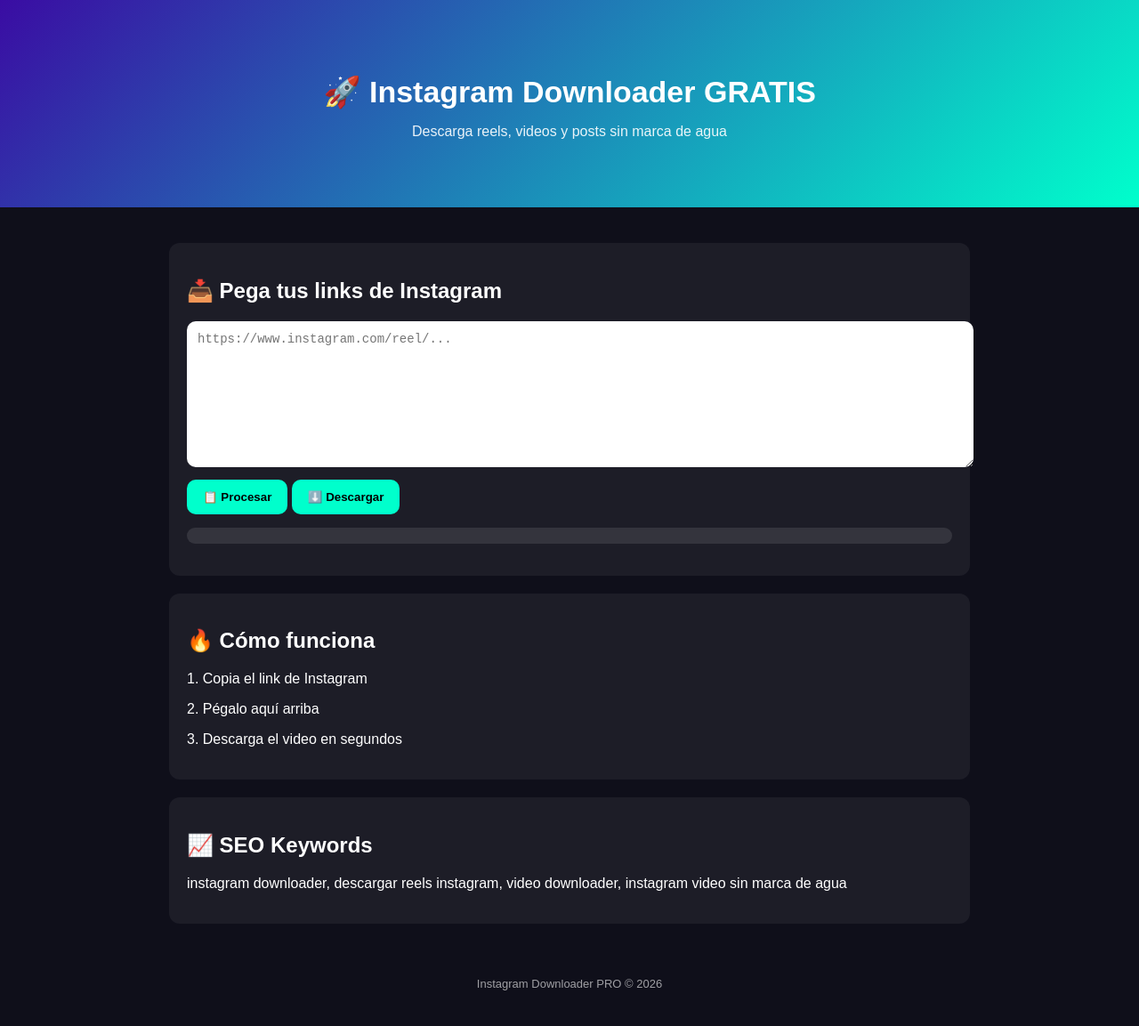
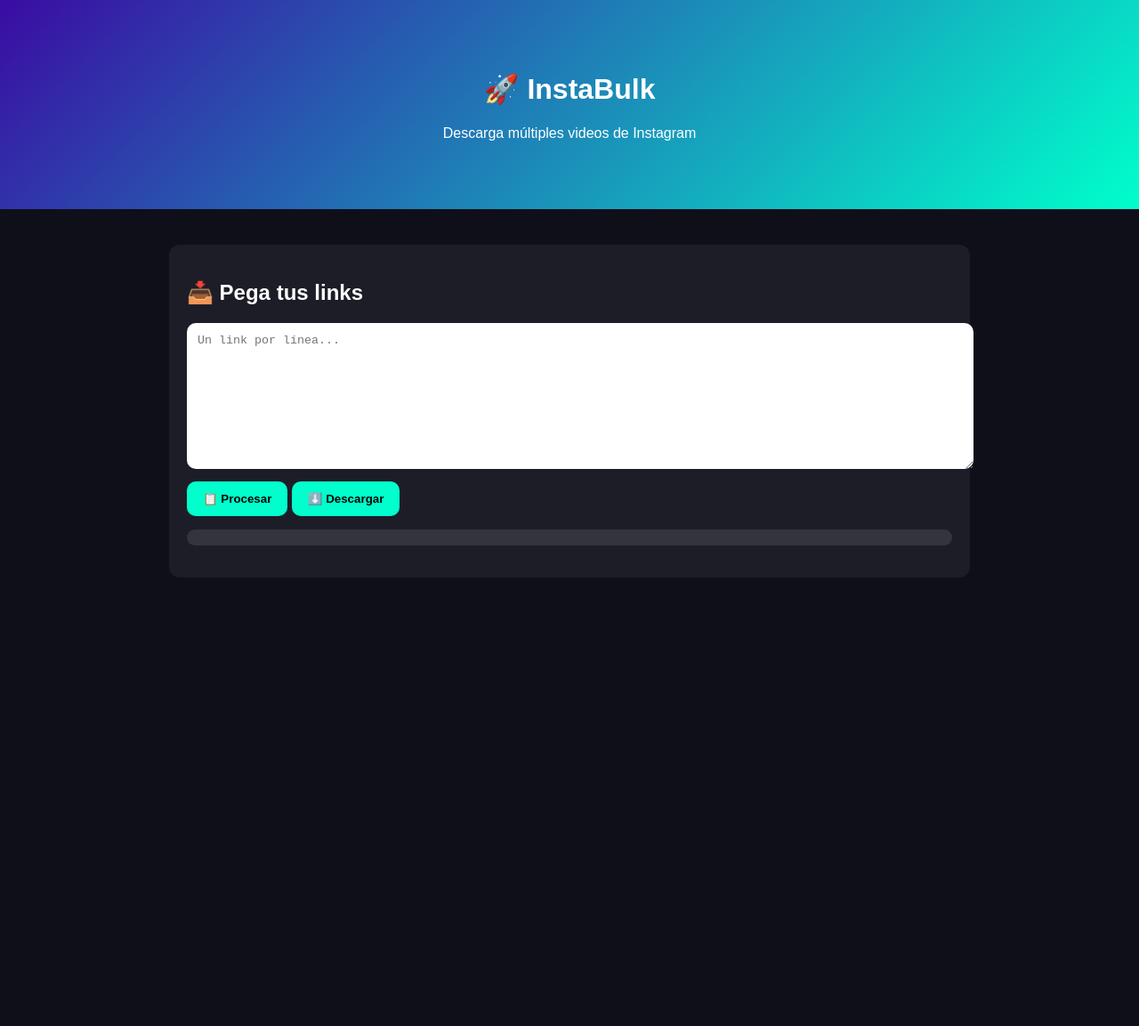
Before and after one commit to wkivan/InstaBulk, a website: page public/index.html in a window 1280 px wide. Shown: the whole page at 89% size. After the commit the page ends 800 px from the top, so only its background shows below. Drawn offline with Linux system fonts and the light colour scheme.

Commit message:
add frontend

```diff
--- a/index.html
+++ b/public/index.html
@@ -5,9 +5,7 @@
 
 <title>Descargar Videos de Instagram Gratis | Reels Downloader PRO</title>
 
-<meta name="description" content="Descarga videos de Instagram, reels y posts gratis sin marca de agua. Rápido, seguro y sin registro. Instagram Downloader PRO online.">
-<meta name="keywords" content="instagram downloader, descargar reels instagram, descargar videos instagram, reels downloader, video downloader gratis">
-
+<meta name="description" content="Descarga videos de Instagram, reels y posts gratis sin marca de agua. Rápido, seguro y sin registro.">
 <meta name="viewport" content="width=device-width, initial-scale=1.0">
 
 <style>
@@ -22,16 +20,6 @@
   padding: 60px 20px;
   text-align: center;
   background: linear-gradient(135deg, #3a0ca3, #00ffcc);
-}
-
-header h1 {
-  font-size: 34px;
-  margin-bottom: 10px;
-}
-
-header p {
-  font-size: 16px;
-  opacity: 0.9;
 }
 
 .container {
@@ -53,7 +41,6 @@
   border-radius: 10px;
   border: none;
   padding: 12px;
-  font-size: 14px;
 }
 
 button {
@@ -64,11 +51,6 @@
   background: #00ffcc;
   font-weight: bold;
   cursor: pointer;
-  transition: 0.2s;
-}
-
-button:hover {
-  transform: scale(1.05);
 }
 
 .video {
@@ -77,12 +59,6 @@
   margin: 8px 0;
   border-radius: 10px;
   word-break: break-all;
-  text-align: left;
-}
-
-.small {
-  font-size: 12px;
-  opacity: 0.7;
 }
 
 .progress-container {
@@ -100,18 +76,6 @@
   background: linear-gradient(90deg, #00ffcc, #00aaff);
   transition: width 0.4s ease;
 }
-
-#status {
-  margin-top: 10px;
-  font-weight: bold;
-}
-
-footer {
-  text-align: center;
-  padding: 40px;
-  opacity: 0.6;
-  font-size: 13px;
-}
 </style>
 
 </head>
@@ -119,16 +83,16 @@
 <body>
 
 <header>
-  <h1>🚀 Instagram Downloader GRATIS</h1>
-  <p>Descarga reels, videos y posts sin marca de agua</p>
+  <h1>🚀 InstaBulk</h1>
+  <p>Descarga múltiples videos de Instagram</p>
 </header>
 
 <div class="container">
 
   <div class="card">
-    <h2>📥 Pega tus links de Instagram</h2>
+    <h2>📥 Pega tus links</h2>
 
-    <textarea id="input" placeholder="https://www.instagram.com/reel/..."></textarea>
+    <textarea id="input" placeholder="Un link por línea..."></textarea>
 
     <button onclick="procesar()">📋 Procesar</button>
     <button onclick="descargar()">⬇️ Descargar</button>
@@ -138,29 +102,14 @@
     </div>
 
     <p id="status"></p>
-
     <div id="lista"></div>
-  </div>
-
-  <div class="card">
-    <h2>🔥 Cómo funciona</h2>
-    <p>1. Copia el link de Instagram</p>
-    <p>2. Pégalo aquí arriba</p>
-    <p>3. Descarga el video en segundos</p>
-  </div>
-
-  <div class="card">
-    <h2>📈 SEO Keywords</h2>
-    <p>instagram downloader, descargar reels instagram, video downloader, instagram video sin marca de agua</p>
   </div>
 
 </div>
 
-<footer>
-  Instagram Downloader PRO © 2026
-</footer>
+<script>
 
-<script>
+const API = window.location.origin;
 
 let urls = [];
 let jobId = null;
@@ -172,7 +121,6 @@
     .filter(u => u.includes("http"));
 
   let html = "";
-
   urls.forEach((u,i)=>{
     html += `<div class="video">🎬 ${i+1}: ${u}</div>`;
   });
@@ -182,7 +130,7 @@
 
 async function descargar() {
 
-  const res = await fetch("http://localhost:3000/download", {
+  const res = await fetch(API + "/download", {
     method: "POST",
     headers: { "Content-Type": "application/json" },
     body: JSON.stringify({ urls })
@@ -201,7 +149,7 @@
 
   const interval = setInterval(async () => {
 
-    const res = await fetch(`http://localhost:3000/status/${jobId}`);
+    const res = await fetch(API + "/status/" + jobId);
     const data = await res.json();
 
     bar.style.width = data.progress + "%";
@@ -209,7 +157,7 @@
 
     let html = "";
 
-    data.items.forEach((v,i)=>{
+    data.items.forEach((v)=>{
       let icon = "⏳";
       if(v.status==="done") icon="✅";
       if(v.status==="error") icon="❌";
```
